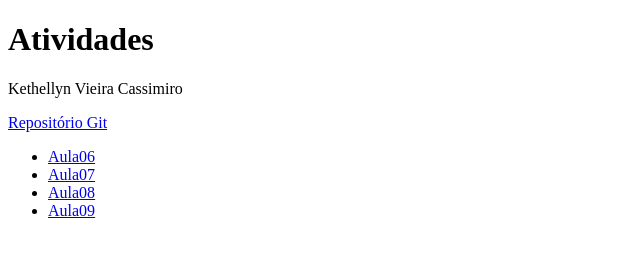
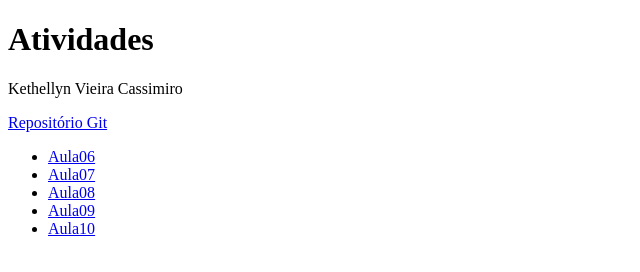
Before and after one commit to KethellynVC/Front_End_1, a plain HTML site: page index.html in a window 1280 px wide. Shown: the full height of the page, 0-640 px from the left. Drawn offline with Linux system fonts and the light colour scheme.

```diff
--- a/index.html
+++ b/index.html
@@ -15,6 +15,7 @@
         <li><a href="./Aula07/index.html">Aula07</a></li>
         <li><a href="./Aula08/index.html">Aula08</a></li>
         <li><a href="./Aula09/index.html">Aula09</a></li>
+        <li><a href="./Aula10/index.html">Aula10</a></li>
     </ul>
 </body>
 </html>
```
